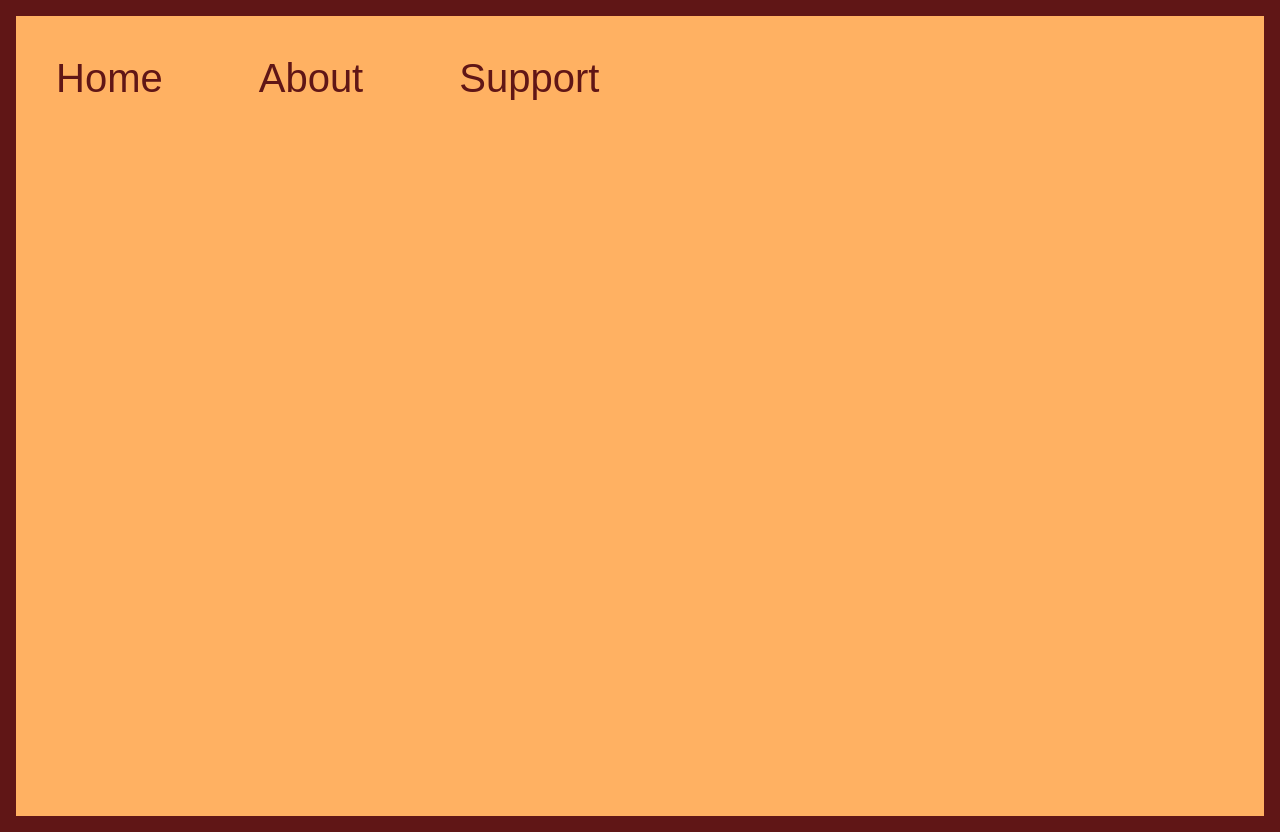
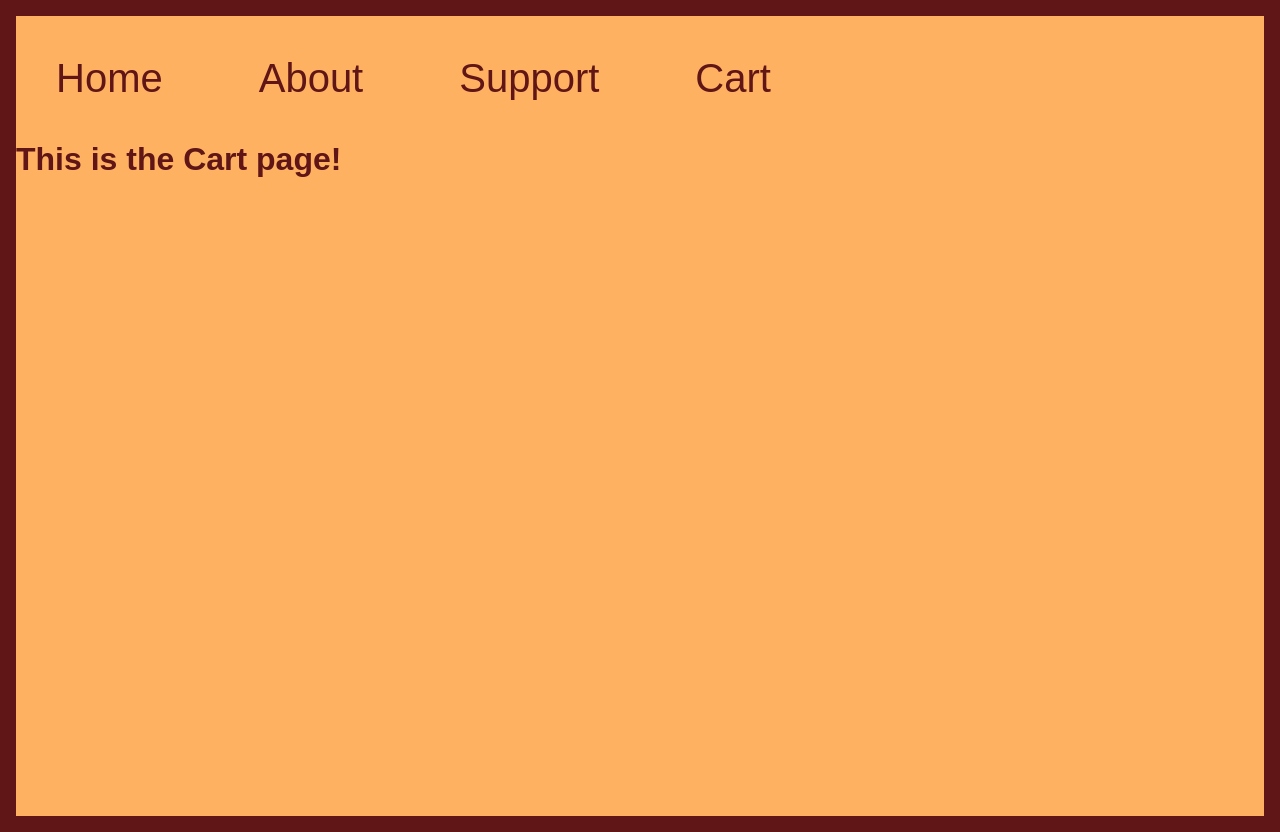
Before and after one commit to CJK192/blacksmith-website, a React app in the folder frontend/: page /cart in a window 1280 px wide. Before the commit this address had no page. Built offline with nearby package versions, Linux system fonts and the light colour scheme; the HTML template or start-up script is replaced by a standard one; a web font is replaced by a local one.

Commit message:
added cart
added cart

```diff
--- a/frontend/src/App.jsx
+++ b/frontend/src/App.jsx
@@ -2,6 +2,7 @@ import NavBar from './components/NavBar'
 import Home from './Pages/Home'
 import Support from './Pages/Support'
 import About from './Pages/About'
+import Cart from './Pages/Cart'
 
 import { Routes, Route } from 'react-router-dom'
 
@@ -15,6 +16,7 @@ function App()
     <Route path = '/' element={<Home />}/>
     <Route path = '/support' element={<Support />}/>
     <Route path = '/about' element={<About />}/>
+    <Route path = '/cart' element={<Cart />}/>
   </Routes>
 
   </div>
--- /dev/null
+++ b/frontend/src/Pages/Cart.jsx
@@ -0,0 +1,9 @@
+function Cart()
+{
+    return <div>
+    <h1> This is the Cart page!</h1>
+
+             </div>
+}
+
+export default Cart;
--- a/frontend/src/components/NavBar.jsx
+++ b/frontend/src/components/NavBar.jsx
@@ -6,6 +6,7 @@ function NavBar()
        <Link to ='/'><li> Home</li> </Link>
         <Link to ='/about'><li> About</li> </Link>
         <Link to ='/support'><li> Support</li> </Link>
+        <Link to ='/cart'><li> Cart</li> </Link>
 
     </ul>
 }
```
